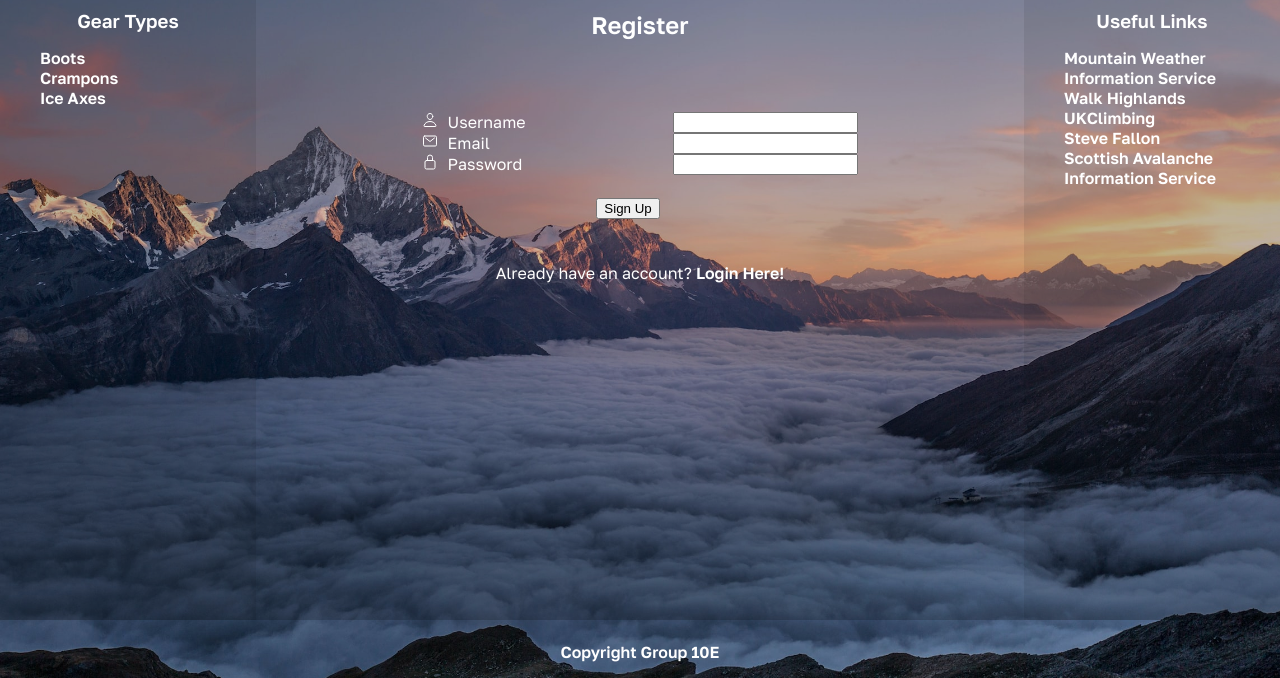
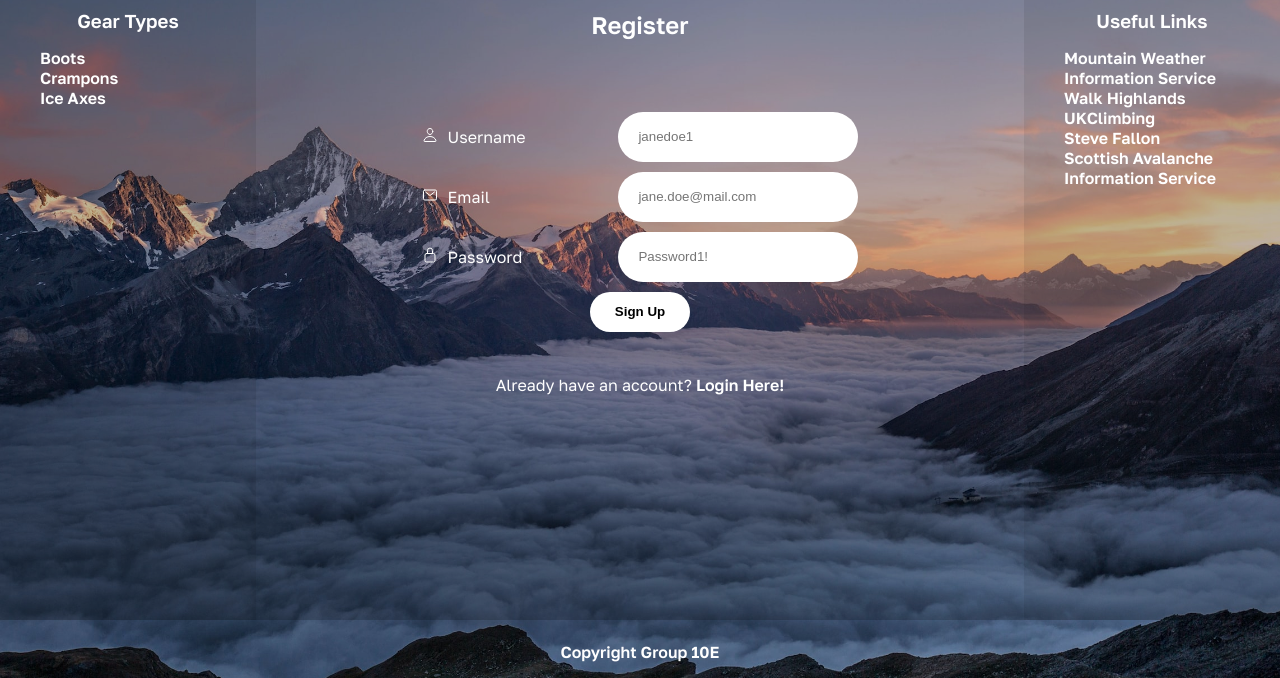
Before and after one commit to nathanlogie/wad2-groupProject, a Django app: page /gearStore/register/ in a window 1280 px wide. Shown: the part 122-800 px from the top of the page. Run offline with Django 3.2, Linux system fonts and the light colour scheme.

Commit message:
New lovely forms

```diff
--- a/static/css/main.css
+++ b/static/css/main.css
@@ -160,26 +160,45 @@ h3 {
 .input-box Label {
     float: left;
     margin-left: 10px;
+    margin-top: 15px;
 }
 
 .input-box ion-icon {
     float: left;
+    margin-top: 15px;
 }
 
 .input-box input {
     float: right;
+    border: none;
+    width: 200px;
+    height: 10px;
+    border-radius: 25px;
+    padding: 20px;
+    margin-bottom: 10px;
 }
 
-form .submit-button {
+form .submit-button button {
     clear: both;
     display: block;
     margin-left: auto;
     margin-right: auto;
-    width: 20%;
+    width: 100px;
+    height: 40px;
     margin-top: 10%;
     margin-bottom: 10%;
+    border-radius: 25px;
+    border: none;
+    text-decoration: none;
+    background-color: white;
+    font-weight: bold;
 }
 
+form .submit-button button:hover {
+    color: white;
+    transition: all 0.5s;
+    background-color: grey;
+}
 .switch-register-login {
     text-align: center;
 }
--- a/templates/gearStore/login.html
+++ b/templates/gearStore/login.html
@@ -14,12 +14,12 @@
                     <div class="input-box">
                         <ion-icon name="person-outline"></ion-icon>
                         <Label for="">Username</Label>
-                        <input type="username" required>
+                        <input type="username" placeholder="janedoe1" required>
                     </div>
                     <div class="input-box">
                         <ion-icon name="lock-closed-outline"></ion-icon>
                         <Label for="">Password</Label>
-                        <input type="password" required>
+                        <input type="password" placeholder="*********" required>
                     </div>
                     <div class="submit-button">
                         <button>Sign Up</button>
--- a/templates/gearStore/register.html
+++ b/templates/gearStore/register.html
@@ -13,17 +13,17 @@
                 <div class="input-box">
                     <ion-icon name="person-outline"></ion-icon>
                     <Label for="">Username</Label>
-                    <input type="username" required>
+                    <input type="username" placeholder="janedoe1" required>
                 </div>
                 <div class="input-box">
                     <ion-icon name="mail-outline"></ion-icon>
                     <Label for="">Email</Label>
-                    <input type="email" required>
+                    <input type="email" placeholder="jane.doe@mail.com" required>
                 </div>
                 <div class="input-box">
                     <ion-icon name="lock-closed-outline"></ion-icon>
                     <Label for="">Password</Label>
-                    <input type="password" required>
+                    <input type="password" placeholder="Password1!" required>
                 </div>
                 <div class="submit-button">
                     <button>Sign Up</button>
```
